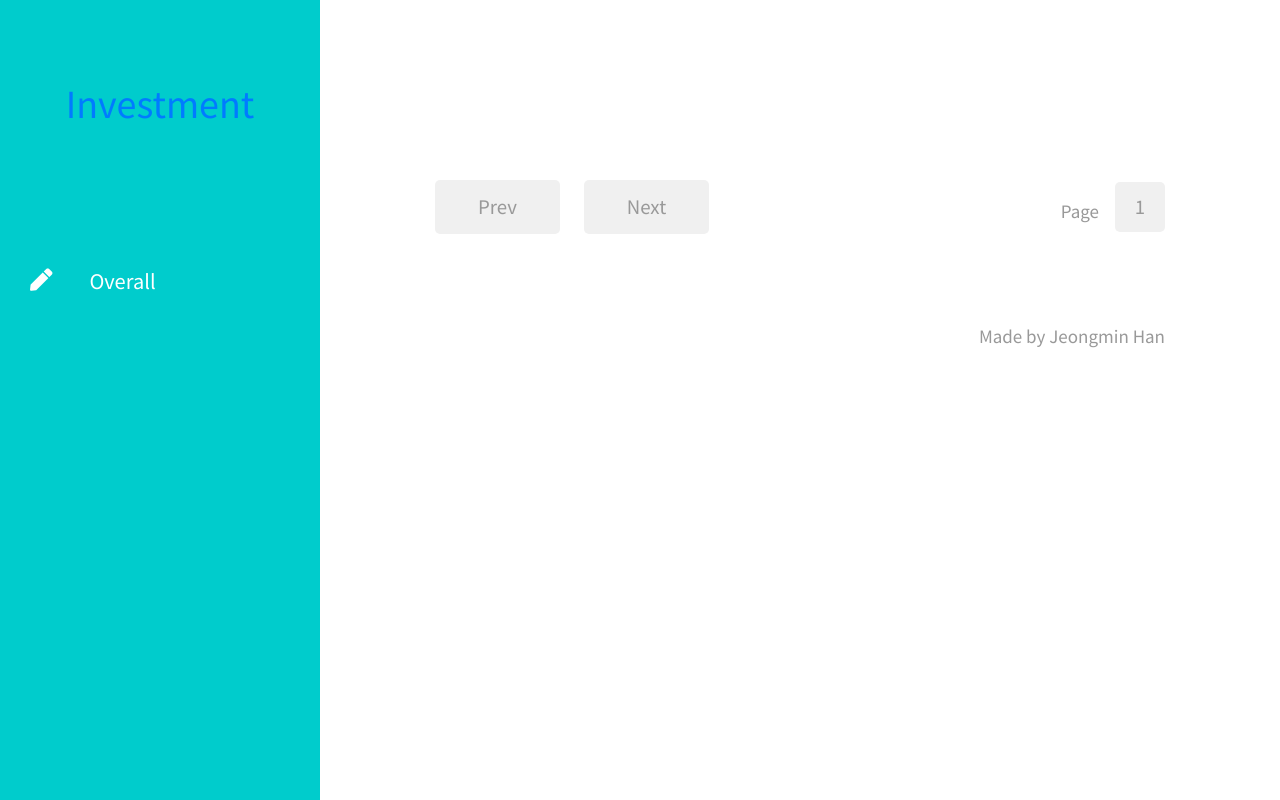
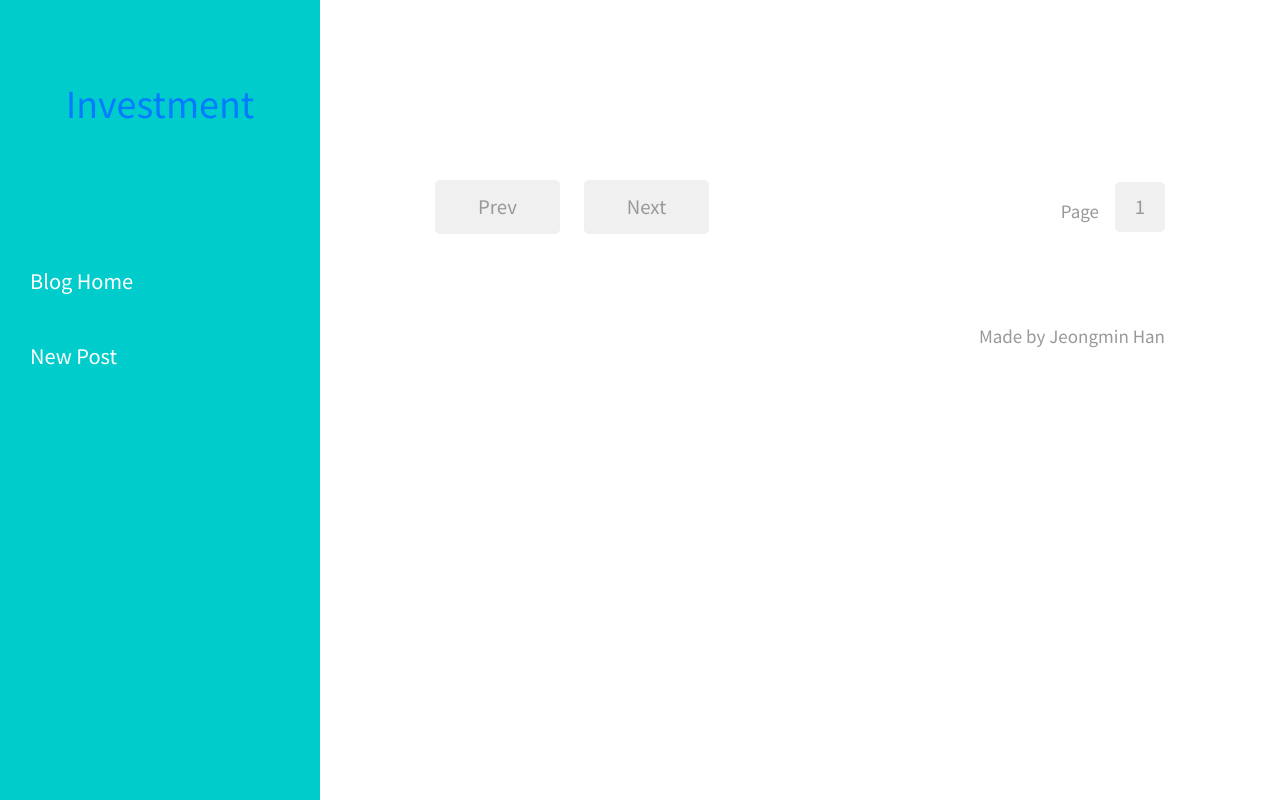
Before and after one commit to hjm6021/mysite, a Django app: page /investment/ in a window 1280 px wide. Run offline with Django 3.2, Linux system fonts and the light colour scheme; data that the repository does not hold is empty; some libraries are stand-ins or nearby versions.

Commit message:
add new post page

```diff
--- a/investment/urls.py
+++ b/investment/urls.py
@@ -6,6 +6,9 @@ urlpatterns = [
     # investment/
     path('', views.index, name="index"),
 
+    # inverstment/add
+    path("add/", views.add, name='add'),
+
     # investment/python
     path("<slug:category_slug>/", views.list, name="list"),
 
--- a/investment/views.py
+++ b/investment/views.py
@@ -1,6 +1,8 @@
-from django.shortcuts import render
+from django.shortcuts import render, redirect
 from investment.models import Post, Category
 from django.core.paginator import Paginator
+from django.conf import settings
+from .forms import PostForm
 
 # Create your views here.
 def index(request):
@@ -57,4 +59,30 @@ def detail(request, category_slug, post_id):
     post = Post.objects.get(id=post_id)
     context = {"latest_category_list":latest_category_list, "post":post}
 
+    # Disqus 세팅
+    context['disqus_short'] = f"{settings.DISQUS_SHORTNAME}"
+    context['disqus_id'] = f"post-{category.name}-{post.id}"
+    context['disqus_url'] = f"{settings.DISQUS_MY_DOMAIN}{post.get_absolute_url()}"
+    context['disqus_title'] = f"{post.title}"
+
     return render(request, template_name, context)
+
+def add(request):
+    template_name = "add.html"
+
+    # DB로부터 데이터 획득
+    latest_category_list = Category.objects.all().order_by("-create_dt")
+
+    if request.method == "POST":
+        form = PostForm(request.POST)
+        if form.is_valid():
+            category = Category.objects.get(pk=form.data['category'])
+            obj = Post(title=form.data['title'], category_id=category, description=form.data['description'], content=form.data['content'])
+            obj.save()
+            return redirect("investment:index")
+    else:
+        form = PostForm()
+
+    context = {"latest_category_list":latest_category_list, "form":form}
+
+    return render(request, template_name, context)
--- a/study/urls.py
+++ b/study/urls.py
@@ -6,9 +6,12 @@ urlpatterns = [
     # study/
     path('', views.index, name="index"),
 
+    # study/add
+    path("add/", views.add, name='add'),
+
     # study/python
     path("<slug:category_slug>/", views.list, name="list"),
 
     # study/python/1
-    path("<slug:category_slug>/<int:post_id>/", views.detail, name='detail')
+    path("<slug:category_slug>/<int:post_id>/", views.detail, name='detail'),
 ]
--- a/templates/base_header_app.html
+++ b/templates/base_header_app.html
@@ -8,27 +8,32 @@
 {% block header %}
 <header class="tm-header" id="tm-header">
     <div class="tm-header-wrapper">
-        <div class="tm-site-header"><a href="{% url 'home' %}">
-            <h1 class="text-center">{{ request.resolver_match.app_name | title }}</h1>
-        </a></div>
-        <nav class="tm-nav" id="tm-nav">
-            <ul>
-                {% if request.resolver_match.app_name == 'study' %}
-                    <li class="tm-nav-item"><a href="{% url 'study:index' %}" class="tm-nav-link">
-                        <i class="fas fa-pen"></i>
-                        Overall
-                    </a></li>
+        {% if request.resolver_match.app_name == 'study' %}
+            <div class="tm-site-header"><a href="{% url 'study:index' %}">
+                <h1 class="text-center">{{ request.resolver_match.app_name | title }}</h1>
+            </a></div>
+            <nav class="tm-nav" id="tm-nav">
+                <ul>
+                    <div class="tm-mb-35">
+                        <a rel="nofollow" href="{% url 'home' %}" class="tm-nav-link">Blog Home</a>
+                        <a rel="nofollow" href="{% url 'study:add' %}" class="tm-nav-link">New Post</a>
+                    </div>
                     {% for category in latest_category_list%}
                     <li class="tm-nav-item"><a href="{% url 'study:list' category.slug %}" class="tm-nav-link">
                         <i class="fas fa-pen"></i>
                         {{ category.name }}
                     </a></li>
                     {% endfor %}
-                {% elif request.resolver_match.app_name == 'investment' %}
-                    <li class="tm-nav-item"><a href="{% url 'investment:index' %}" class="tm-nav-link">
-                        <i class="fas fa-pen"></i>
-                        Overall
-                    </a></li>
+        {% elif request.resolver_match.app_name == 'investment' %}
+            <div class="tm-site-header"><a href="{% url 'investment:index' %}">
+                <h1 class="text-center">{{ request.resolver_match.app_name | title }}</h1>
+            </a></div>
+            <nav class="tm-nav" id="tm-nav">
+                <ul>
+                    <div class="tm-mb-35">
+                        <a rel="nofollow" href="{% url 'home' %}" class="tm-nav-link">Blog Home</a>
+                        <a rel="nofollow" href="{% url 'investment:add' %}" class="tm-nav-link">New Post</a>
+                    </div>
                     {% for category in latest_category_list%}
                     <li class="tm-nav-item"><a href="{% url 'investment:list' category.slug %}" class="tm-nav-link">
                         <i class="fas fa-pen"></i>
```
Also changed, not shown: investment/forms.py (added, +8 -0 lines), study/forms.py (added, +8 -0 lines), study/views.py (+23 -1 lines), templates/add.html (added, +19 -0 lines).
